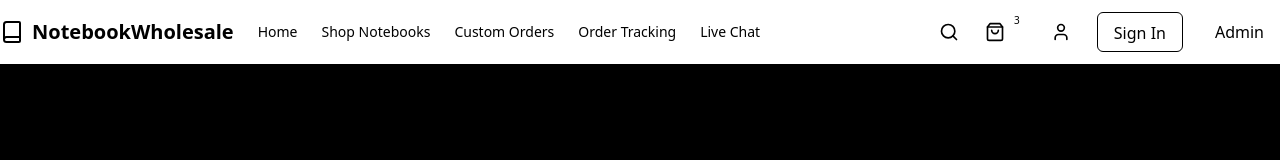
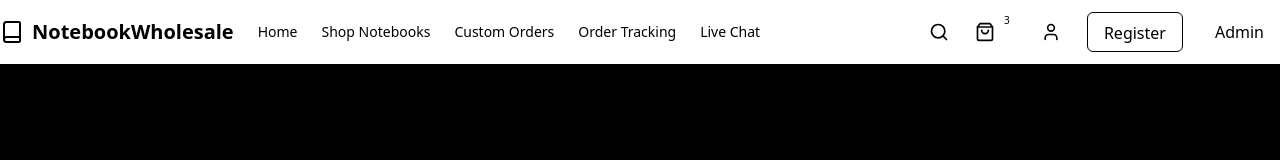
Before and after one commit to Prasannasoff/NotebookHub, a React (Vite) app in the folder notebook-hub/: page / in a window 1280 px wide. Shown: the top 160 px of the page. Built offline with nearby package versions, Linux system fonts and the light colour scheme.

Commit message:
ButtonUpdate

```diff
--- a/notebook-hub/src/Components/Navbar.jsx
+++ b/notebook-hub/src/Components/Navbar.jsx
@@ -1,6 +1,6 @@
 import { Link, useLocation } from "react-router-dom";
 import { Book, Search, ShoppingBag, User } from "lucide-react";
-
+import { useNavigate } from "react-router-dom";
 const navItems = [
   { name: "Home", href: "/" },
   { name: "Shop Notebooks", href: "/shop" },
@@ -10,6 +10,7 @@ const navItems = [
 ];
 
 export function Navbar() {
+  const navigate = useNavigate();
   const location = useLocation();
 
   return (
@@ -25,9 +26,8 @@ export function Navbar() {
               <Link
                 key={item.href}
                 to={item.href}
-                className={`text-sm font-medium transition-colors hover:text-primary ${
-                  location.pathname === item.href ? "text-primary" : "text-muted-foreground"
-                }`}
+                className={`text-sm font-medium transition-colors hover:text-primary ${location.pathname === item.href ? "text-primary" : "text-muted-foreground"
+                  }`}
               >
                 {item.name}
               </Link>
@@ -50,8 +50,8 @@ export function Navbar() {
             <User className="h-5 w-5" />
             <span className="sr-only">Account</span>
           </button>
-          <button className="hidden md:flex h-10 px-4 py-2 border border-input bg-background hover:bg-accent hover:text-accent-foreground rounded-md">
-            Sign In
+          <button className="hidden md:flex h-10 px-4 py-2 border border-input bg-background hover:bg-accent hover:text-accent-foreground rounded-md" onClick={() => navigate('/register')}>
+            Register
           </button>
           <button className="h-10 px-4 py-2 bg-primary text-primary-foreground hover:bg-primary/90 rounded-md">
             Admin
```
